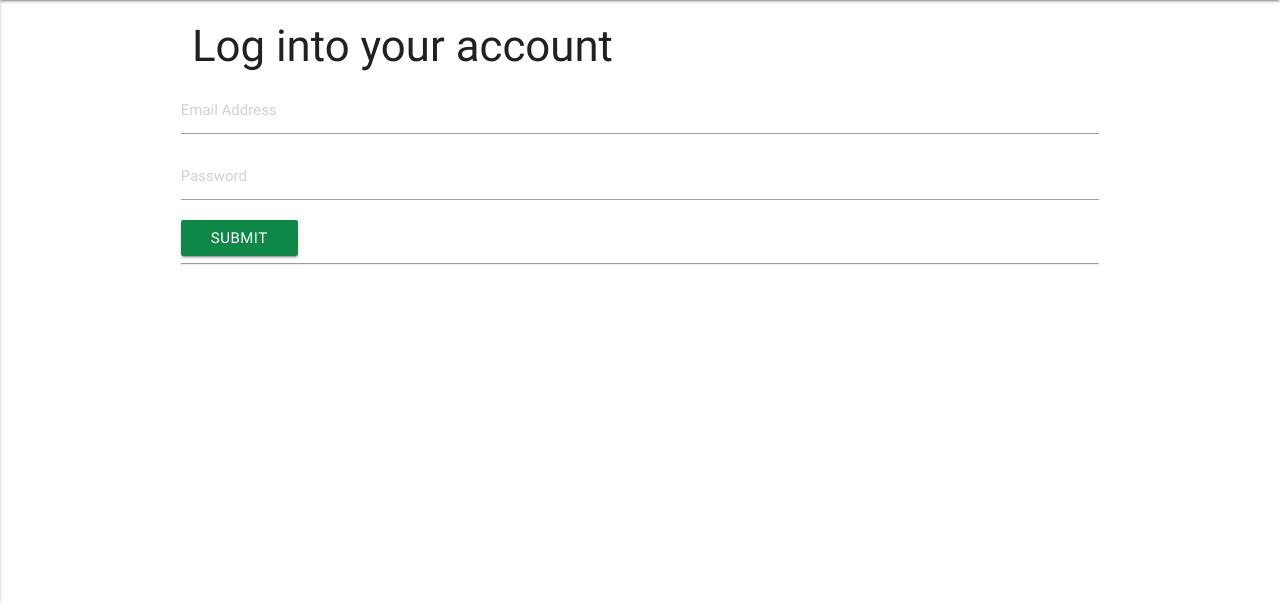
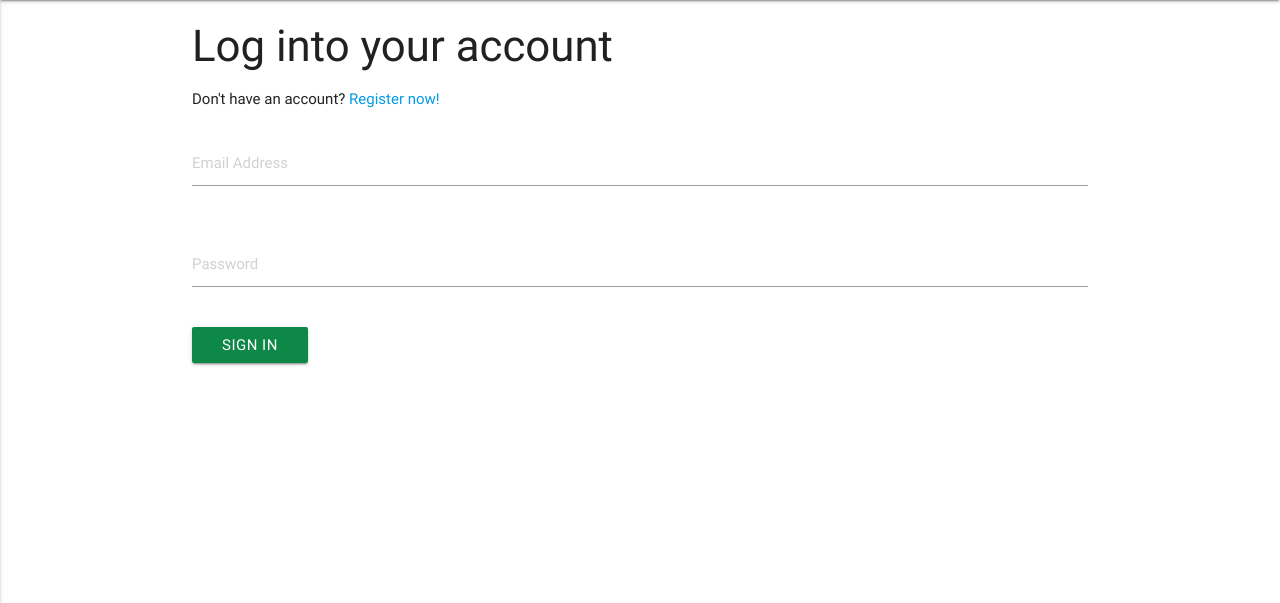
Before and after one commit to Alicja-Malinowska/Meal_Planner, a Flask app: page /login in a window 1280 px wide. Shown: the part 64-667 px from the top of the page. Run offline with Flask 2, Linux system fonts and the light colour scheme; some libraries are stand-ins or nearby versions.

Commit message:
registration and login forms styled

```diff
--- a/static/css/style.css
+++ b/static/css/style.css
@@ -1,3 +1,11 @@
 .btn {
     background-color: #0e8847;
 }
+
+.errors {
+    color: #b71c1c;
+}
+
+.flash {
+    color: #F50057;
+}
--- a/templates/components/flash.html
+++ b/templates/components/flash.html
@@ -1,7 +1,7 @@
 {% with messages = get_flashed_messages() %}
   {% if messages %}
     {% for message in messages %}
-    <p>{{ message }}</p>
+    <p class="flash">{{ message }}</p>
     {% endfor %}
   {% endif %}
 {% endwith %}
--- a/templates/login.html
+++ b/templates/login.html
@@ -3,24 +3,26 @@
 {% block content %}
 <div class="container">
   <h3>Log into your account</h3>
+  <p>Don't have an account? <a href="{{ url_for('registration') }}">Register now!</a></p>
   {% include 'components/flash.html'%}
 
 
-  <form action="" method="post" class="form" role="form">
+  <form action="" method="post" class="col s12" role="form">
     {{ form.csrf_token() }}
 
     <div class="row">
+      <div class="input-field col s12">
 
-    <div class="form-group">
-      {{ form.email_address (type='email', class='form-control', placeholder='Email Address') }}
+        {{ form.email_address (type='email', class='form-control', placeholder='Email Address') }}
+
+      </div>
     </div>
-
-    <div class="form-group">
-      {{ form.password (type='password', class='form-control', placeholder='Password') }}
+    <div class="row">
+      <div class="input-field col s12">
+        {{ form.password (type='password', class='form-control', placeholder='Password') }}
+      </div>
     </div>
-
-    <button type="submit" class="btn btn-primary">Submit</button>
+    <button type="submit" class="waves-effect waves-light btn">Sign in</button>
   </form>
-  <hr>
 </div>
 {% endblock %}
--- a/templates/registration.html
+++ b/templates/registration.html
@@ -31,7 +31,7 @@
     </div>
 
   </div>
-    <button type="submit" class="waves-effect waves-light btn">Submit</button>
+    <button type="submit" class="waves-effect waves-light btn">Register</button>
   </form>
 
 
```
